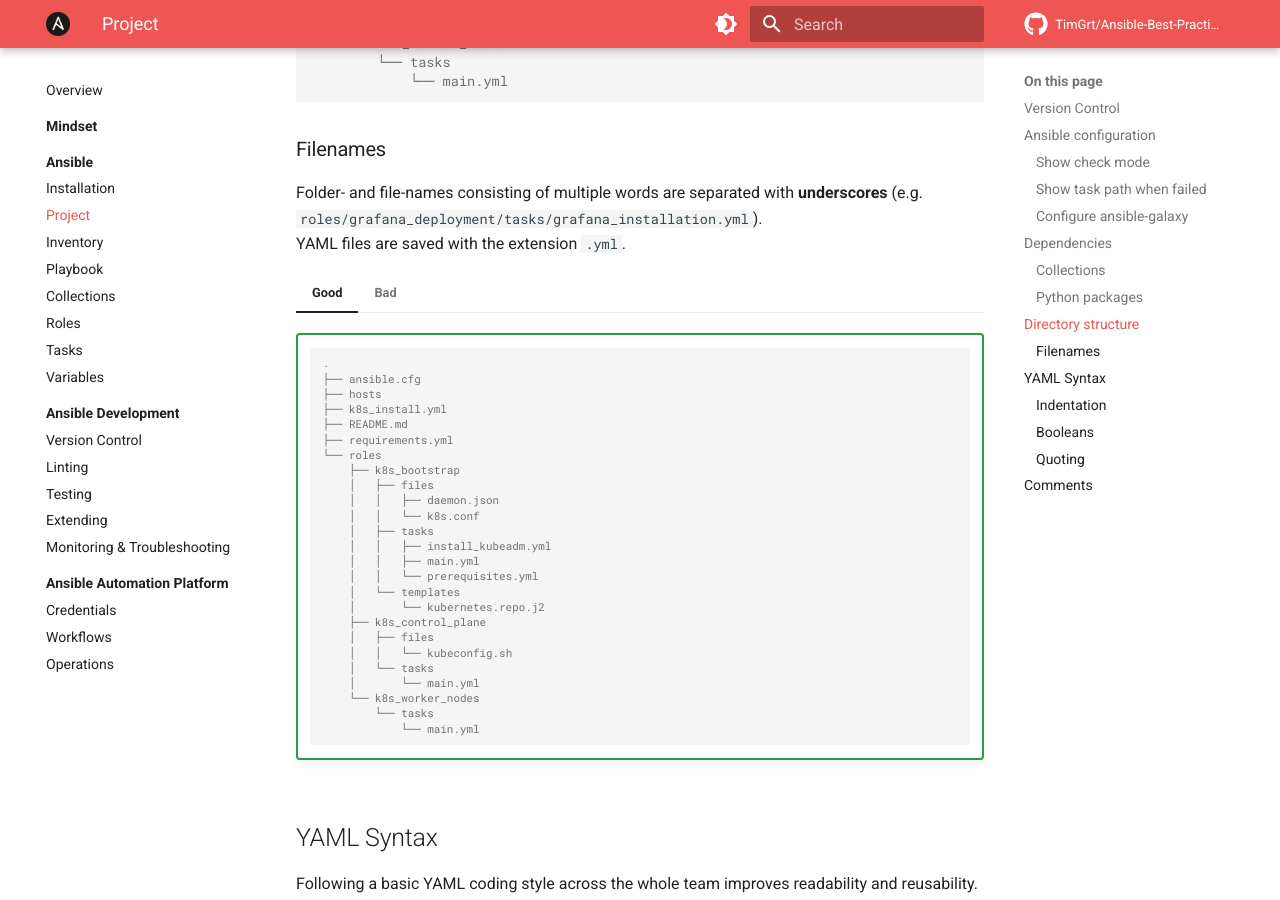
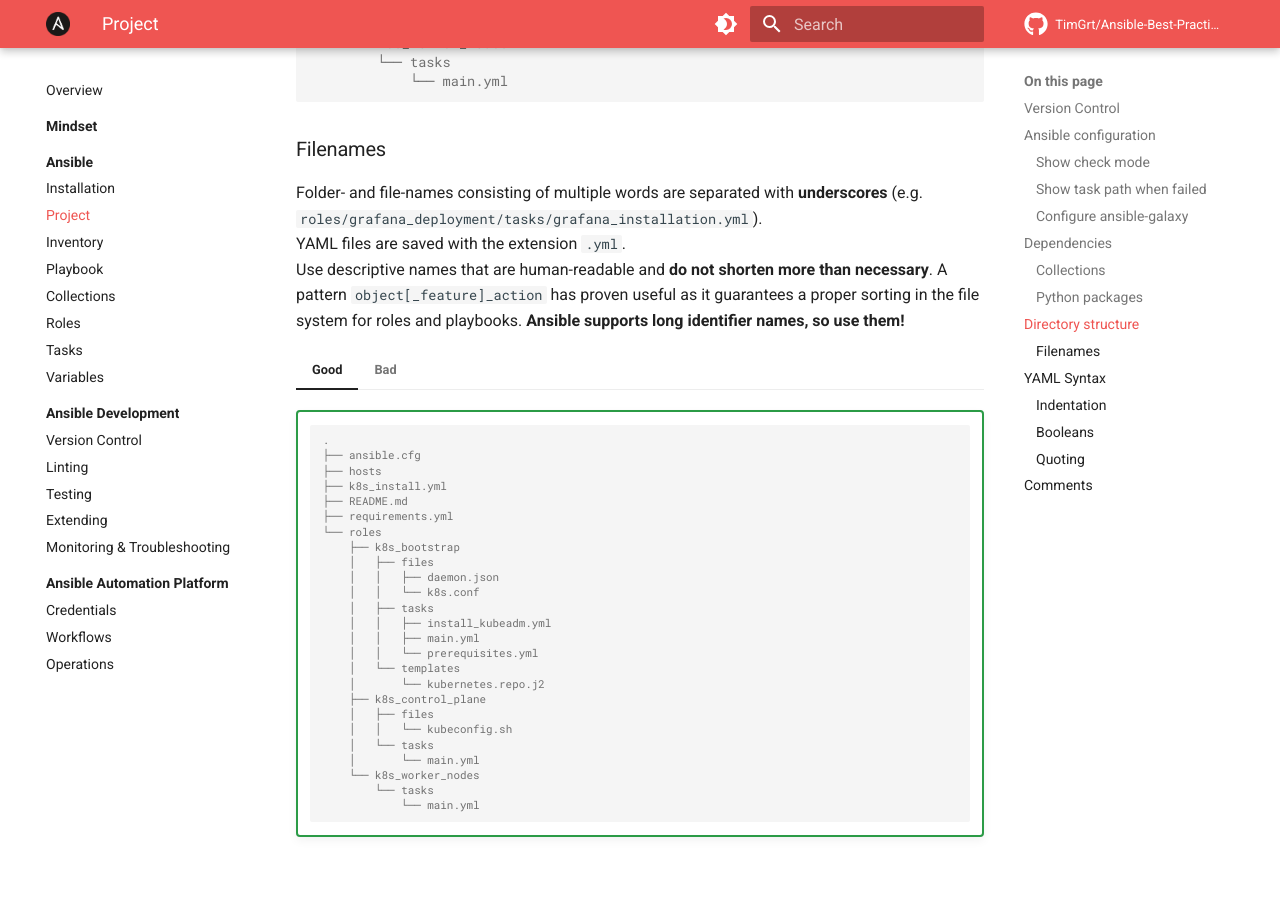
Before and after one commit to TimGrt/Ansible-Best-Practices, an MkDocs documentation site: the page built from docs/ansible/project.md, in a window 1280 px wide and 900 px high, scrolled down 3727 px. Built offline with MkDocs 1.6.1 and Material for MkDocs 9.7.7, drawn with Linux system fonts in a browser that asks for light colours; plug-ins that fetch from the network failed and are left out; comment, search, counter and statistics services are not loaded.

Commit message:
More description on how to name things.

```diff
--- a/docs/ansible/project.md
+++ b/docs/ansible/project.md
@@ -208,6 +208,7 @@ pip3 install -r requirements.txt
 
 Folder- and file-names consisting of multiple words are separated with **underscores** (e.g. `roles/grafana_deployment/tasks/grafana_installation.yml`).
 YAML files are saved with the extension `.yml`.
+Use descriptive names that are human-readable and **do not shorten more than necessary**. A pattern `object[_feature]_action` has proven useful as it guarantees a proper sorting in the file system for roles and playbooks. **Ansible supports long identifier names, so use them!**
 
 === "Good"
     !!! good-practice-no-title ""
```
